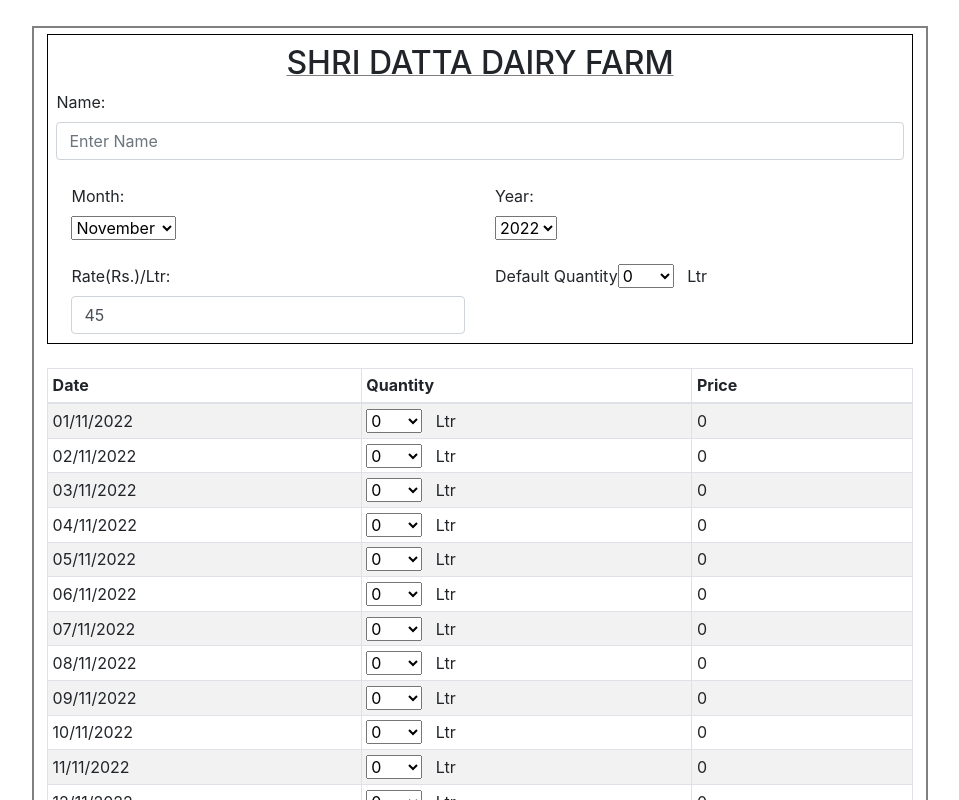
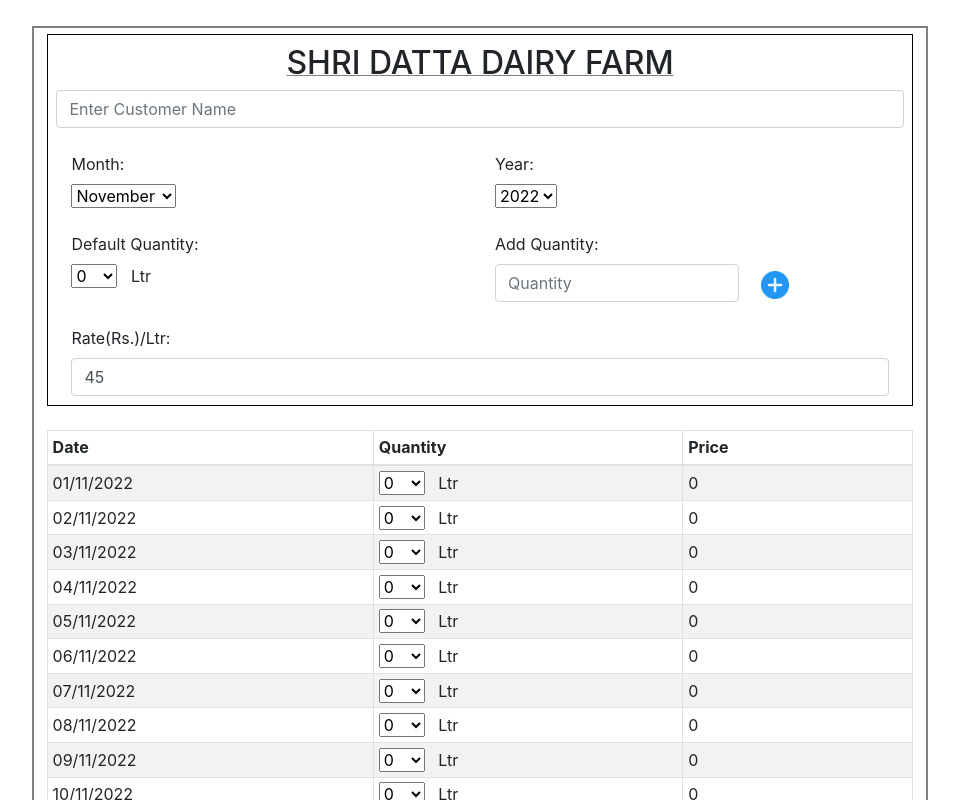
Before and after one commit to kaletushar222/dairyapp, a React (Create React App) app: page / in a window 1280 px wide. Shown: the top 800 px of the page, without its empty margins (160-1119 px from the left). Built offline with nearby package versions, Linux system fonts and the light colour scheme.

Commit message:
Custom quantity field  and UI improvements

```diff
--- a/src/layouts/Appmodules/Dairy/Components/Footer/Footer.js
+++ b/src/layouts/Appmodules/Dairy/Components/Footer/Footer.js
@@ -1,6 +1,5 @@
 import React from 'react';
 import insta from './insta.png';
-import web from './web.png';
 
 class Footer extends React.Component {
 
--- a/src/layouts/Appmodules/Dairy/DairyInvoice.js
+++ b/src/layouts/Appmodules/Dairy/DairyInvoice.js
@@ -3,6 +3,7 @@ import React from 'react';
 import { Button, Col, Form, Row, Table } from 'react-bootstrap';
 import './DairyApp.css';
 import Footer from './Components/Footer/Footer'
+import Plus from '../../../images/plus.png'
 
 class DairyInvoice extends React.Component {
 
@@ -23,7 +24,7 @@ class DairyInvoice extends React.Component {
 				defaultQuantity: 0
 			},
 			isEditView: true,
-			quantities: [0, 0.25,0.5, 0.75, 1, 1.25, 1.5, 1.75, 2, 2.25, 2.5, 2.75, 3, 3.25, 3.5, 3.75, 4, 4.25, 4.50, 4.75, 5]
+			quantities: [0, 0.5, 1, 1.5, 2]
         }
 		return object
 	}
@@ -36,7 +37,6 @@ class DairyInvoice extends React.Component {
 	componentDidMount(){
 		this.updateDaysInMonth()
 		let prevState = localStorage.getItem("prevState")
-		console.log()
 		if(prevState){
 			prevState = JSON.parse(prevState)
 			this.setState(prevState)
@@ -50,6 +50,7 @@ class DairyInvoice extends React.Component {
 		return month[dairyInvoice.month];
 	}
 	componentCleanup = () =>{
+		delete this.state.quantities
 		const prevState = JSON.stringify(this.state)
 		localStorage.setItem("prevState", prevState)
 	}
@@ -179,6 +180,29 @@ class DairyInvoice extends React.Component {
         window.removeEventListener('beforeunload', this.componentCleanup);
 	}
 
+	handleCustomQty = (event) => {
+		let quantity = ''
+		if(event.target.value){
+			quantity = event.target.value.replace(/^0+/, '');
+		}
+		this.setState({
+			customQty: parseFloat(quantity)
+		})
+	}
+	addQuantity = () =>{
+		const { customQty, quantities } = this.state
+		if(!customQty || quantities.includes(customQty)){
+			return
+		}
+		quantities.push(customQty)
+		quantities.sort((a, b) => a - b);
+		this.setState({
+			customQty: 0,
+			quantities: quantities
+		})
+		console.log("added")
+	}
+
 	reset = () =>{
 		localStorage.removeItem('prevState')
 		this.setState(this.getInitialState(),
@@ -194,9 +218,8 @@ class DairyInvoice extends React.Component {
 		return renderUI
 	}
 
-
 	getEditView = () =>{
-		const { dairyInvoice, quantities } = this.state
+		const { dairyInvoice, quantities, customQty } = this.state
 		let months = moment.months()
 		let currentYear = new Date().getFullYear();
 		let years = [currentYear-1, currentYear, currentYear+1]
@@ -207,8 +230,7 @@ class DairyInvoice extends React.Component {
 						<div className='border-div'>
 							<center><h1>SHRI DATTA DAIRY FARM</h1></center>
 							<Row style={{margin: "auto"}}>
-									<Form.Label>Name: </Form.Label>
-									<Form.Control value={ dairyInvoice.name } type="text" placeholder="Enter Name" name="name" onChange={this.handleDairyInvoiceUpdate}/>
+								<Form.Control value={ dairyInvoice.name } type="text" placeholder="Enter Customer Name" name="name" onChange={this.handleDairyInvoiceUpdate}/>
 							</Row>
 							<br/>
 							<Row style={{margin: "auto"}}>
@@ -236,11 +258,7 @@ class DairyInvoice extends React.Component {
 							<br/>
 							<Row style={{margin: "auto"}}>
 								<Col>
-									<Form.Label>Rate(Rs.)/Ltr: </Form.Label>
-									<Form.Control value={ dairyInvoice.rate } type="text" placeholder="Enter Rate" name="rate" onChange={this.handleDairyInvoiceRate}/>
-								</Col>
-								<Col>
-									<Form.Label>Default Quantity </Form.Label>
+									<Form.Label style={{display: "block"}}>Default Quantity: &nbsp;&nbsp;&nbsp;&nbsp;&nbsp; </Form.Label>
 									<Form.Select name="quantity" value={dairyInvoice.defaultQuantity} onChange={ this.handleDefaultQuantityUpdate }>
 										{
 											quantities.map((qty, index)=>{
@@ -248,6 +266,19 @@ class DairyInvoice extends React.Component {
 											})
 										}
 									</Form.Select> &nbsp; Ltr
+								</Col>
+								<Col>
+									<Form.Label style={{display: "block"}}>Add Quantity: &nbsp; </Form.Label>
+									<Form.Control style={{width: "62%", display: "inline"}} value={ customQty } type="number" placeholder="Quantity" name="Custom Quantity" onChange={this.handleCustomQty}/>
+									&nbsp;&nbsp;&nbsp;	&nbsp;
+									<img onClick={this.addQuantity} height="28" width="28" src={Plus} alt="add" />
+								</Col>
+							</Row>
+							<br/>
+							<Row style={{margin: "auto"}}>
+								<Col>
+									<Form.Label>Rate(Rs.)/Ltr: </Form.Label>
+									<Form.Control value={ dairyInvoice.rate } type="text" placeholder="Enter Rate" name="rate" onChange={this.handleDairyInvoiceRate}/>
 								</Col>
 							</Row>
 						</div>
```
Also changed, not shown: src/images/plus.png (added).
